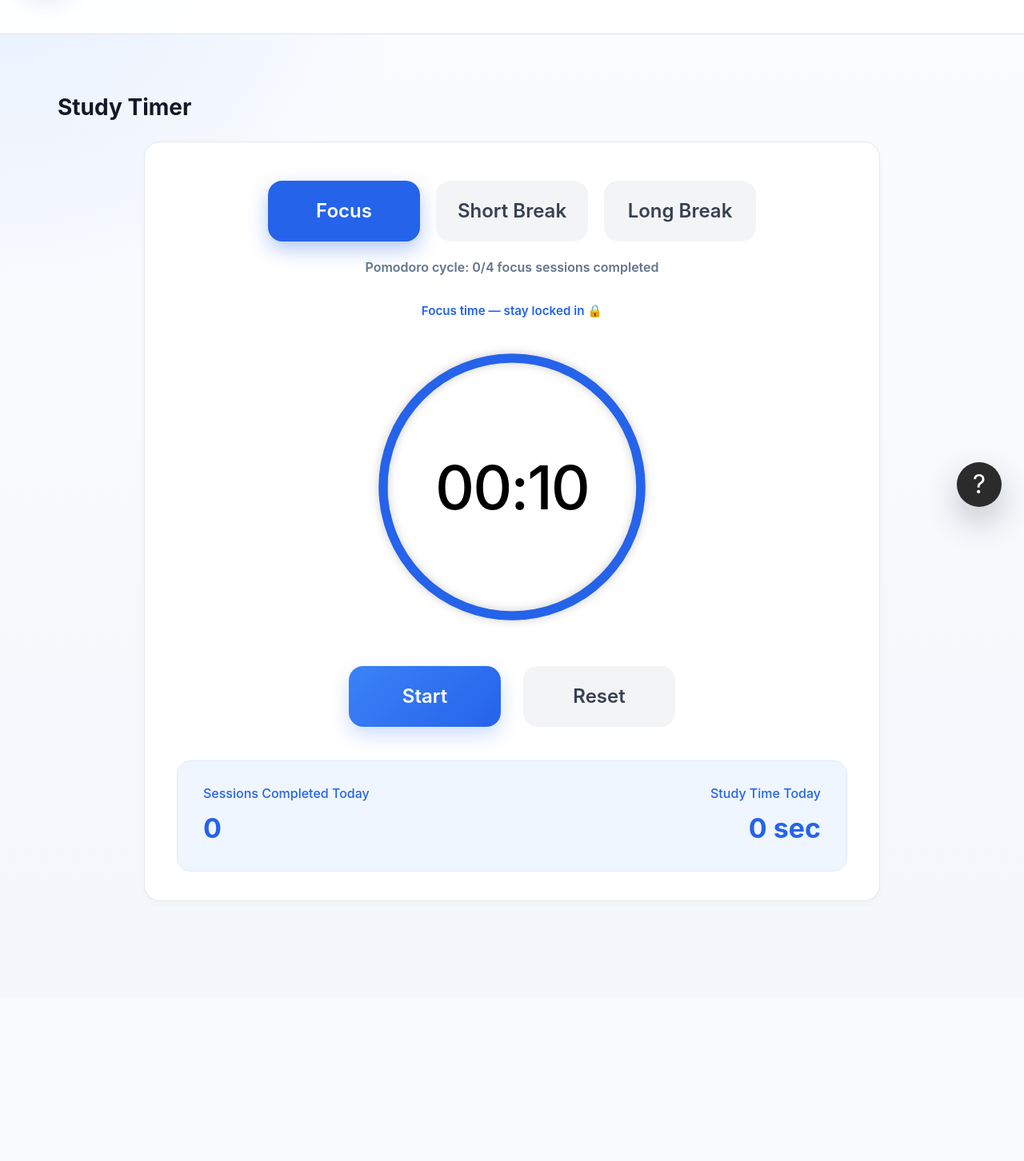
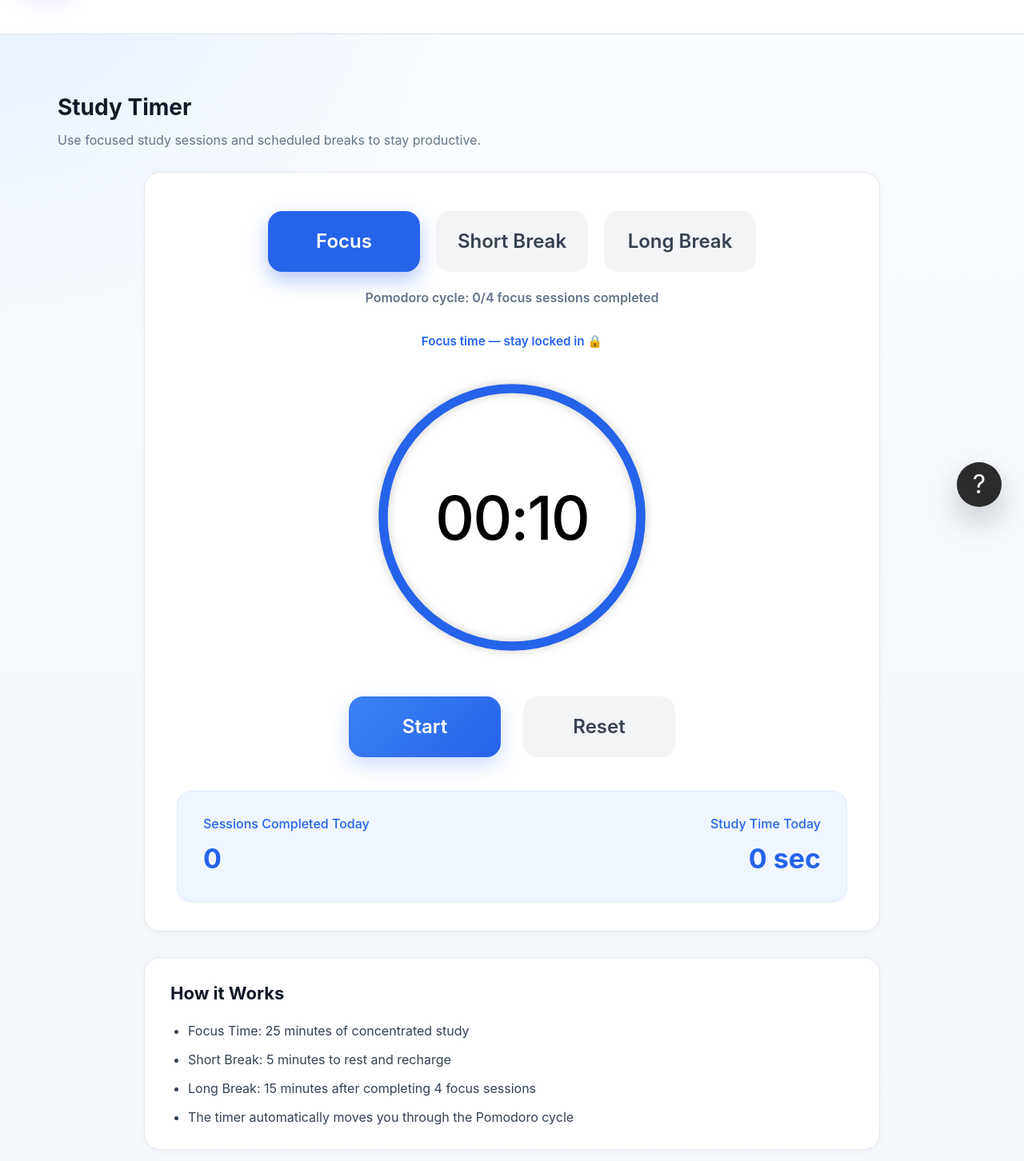
Before and after one commit to sbetanco0305/study_planner_app, a React (Vite) app: page /timer in a window 1280 px wide. Shown: the part 138-1590 px from the top of the page at 80% size. Before the commit the page ends 1385 px from the top, so only its background shows below. Built offline with nearby package versions, Linux system fonts and the light colour scheme.

Commit message:
Added how to use panel in timer and header description to match other pages

```diff
--- a/src/App.css
+++ b/src/App.css
@@ -419,6 +419,20 @@
   margin: 0 0 22px;
 }
 
+.timer-page-header {
+  margin-bottom: 28px;
+}
+
+.timer-page-title {
+  margin: 0 0 8px;
+}
+
+.timer-page-subtitle {
+  margin: 0;
+  color: #64748b;
+  font-size: 1rem;
+}
+
 .timer-panel {
   max-width: 920px;
   margin: 0 auto;
@@ -587,6 +601,32 @@ html[data-theme="dark"] .timer-action-button.primary {
   font-size: 34px;
   font-weight: 700;
   color: #2563eb;
+}
+
+.timer-how-it-works {
+  max-width: 920px;
+  margin: 32px auto 0;
+  background: #ffffff;
+  border: 1px solid #e5e7eb;
+  border-radius: 20px;
+  padding: 28px 32px;
+  box-shadow: 0 2px 10px rgba(15, 23, 42, 0.03);
+}
+
+.timer-how-it-works h2 {
+  margin: 0 0 18px;
+  font-size: 22px;
+  font-weight: 700;
+  color: #111827;
+}
+
+.timer-how-it-works ul {
+  margin: 0;
+  padding-left: 22px;
+  color: #334155;
+  display: grid;
+  gap: 12px;
+  font-size: 1rem;
 }
 
 @media (max-width: 900px) {
@@ -1637,6 +1677,23 @@ html[data-theme="dark"] .timer-page.longBreak {
   --timer-accent: #a78bfa;
 }
 
+html[data-theme="dark"] .timer-page-subtitle {
+  color: #cbd5e1;
+}
+
+html[data-theme="dark"] .timer-how-it-works {
+  background: #1f2937;
+  border-color: #334155;
+}
+
+html[data-theme="dark"] .timer-how-it-works h2 {
+  color: #f9fafb;
+}
+
+html[data-theme="dark"] .timer-how-it-works ul {
+  color: #cbd5e1;
+}
+
 /* Subtle hover polish */
 .metric-card:hover,
 .task-card:hover,
--- a/src/pages/Timer.jsx
+++ b/src/pages/Timer.jsx
@@ -181,7 +181,12 @@ export default function Timer() {
 
   return (
     <section className={`timer-page ${mode}`}>
-      <h1 className="timer-page-title">Study Timer</h1>
+      <div className="timer-page-header">
+        <h1 className="timer-page-title">Study Timer</h1>
+        <p className="timer-page-subtitle">
+          Use focused study sessions and scheduled breaks to stay productive.
+        </p>
+      </div>
 
       <div className="timer-panel">
         <div className="timer-mode-buttons">
@@ -275,6 +280,16 @@ export default function Timer() {
           </div>
         </div>
       </div>
+
+      <div className="timer-how-it-works">
+        <h2>How it Works</h2>
+        <ul>
+          <li>Focus Time: 25 minutes of concentrated study</li>
+          <li>Short Break: 5 minutes to rest and recharge</li>
+          <li>Long Break: 15 minutes after completing 4 focus sessions</li>
+          <li>The timer automatically moves you through the Pomodoro cycle</li>
+        </ul>
+      </div>
     </section>
   );
 }
```
